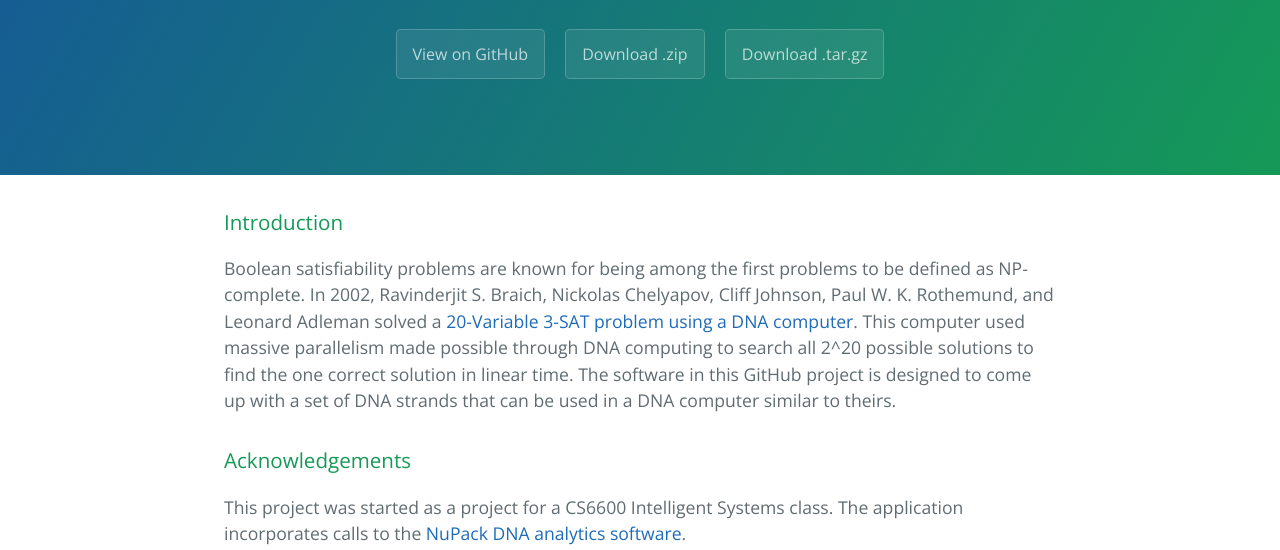
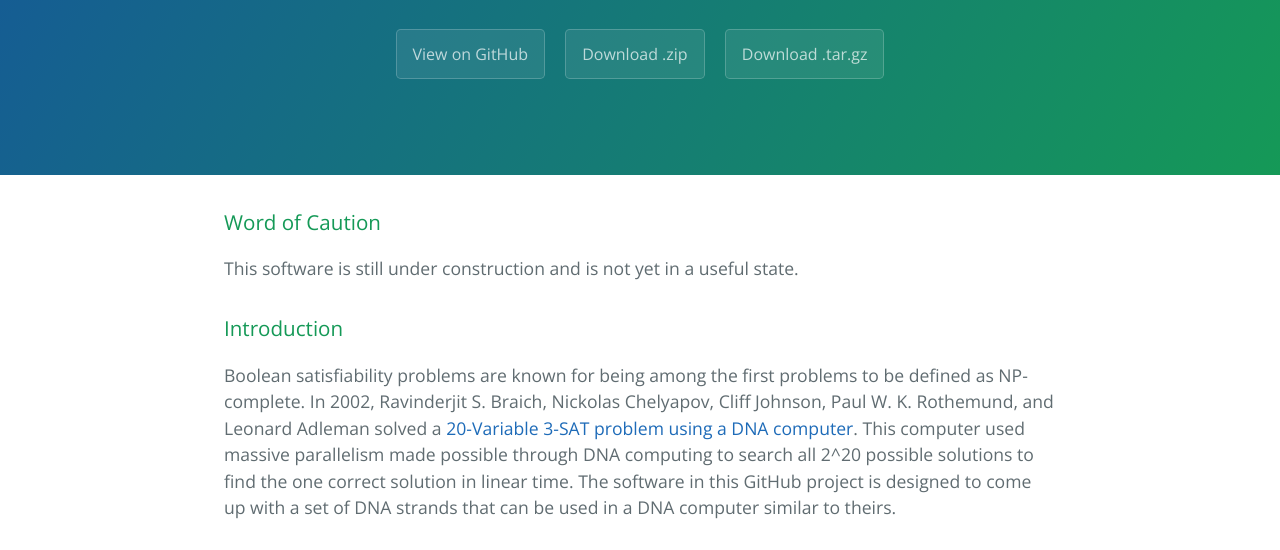
Before and after one commit to magicarrow2/CS-6600-DNA-Project, a plain HTML site: page index.html in a window 1280 px wide. Shown: the part 238-788 px from the top of the page. Drawn offline with nearby package versions, Linux system fonts and the light colour scheme.

```diff
--- a/index.html
+++ b/index.html
@@ -20,6 +20,11 @@
 
     <section class="main-content">
       <h3>
+<a id="word-of-caution" class="anchor" href="#word-of-caution" aria-hidden="true"><span class="octicon octicon-link"></span></a>Word of Caution</h3>
+
+<p>This software is still under construction and is not yet in a useful state.</p>
+
+<h3>
 <a id="introduction" class="anchor" href="#introduction" aria-hidden="true"><span class="octicon octicon-link"></span></a>Introduction</h3>
 
 <p>Boolean satisfiability problems are known for being among the first problems to be defined as NP-complete.  In 2002, Ravinderjit S. Braich, Nickolas Chelyapov, Cliff Johnson, Paul W. K. Rothemund, and Leonard Adleman solved a <a href="http://www.sciencemag.org/content/296/5567/499.abstract">20-Variable 3-SAT problem using a DNA computer</a>.  This computer used massive parallelism made possible through DNA computing to search all 2^20 possible solutions to find the one correct solution in linear time.  The software in this GitHub project is designed to come up with a set of DNA strands that can be used in a DNA computer similar to theirs.</p>
--- a/params.json
+++ b/params.json
@@ -1 +1 @@
-{"name":"CS 6600 DNA Computing Project","tagline":"This is a project for a master's class for turning a 3-SAT into a set of unique, straight, non-combining DNA strands representing the true and false states of the variables in the 3-SAT problem.","body":"### Introduction\r\nBoolean satisfiability problems are known for being among the first problems to be defined as NP-complete.  In 2002, Ravinderjit S. Braich, Nickolas Chelyapov, Cliff Johnson, Paul W. K. Rothemund, and Leonard Adleman solved a [20-Variable 3-SAT problem using a DNA computer](http://www.sciencemag.org/content/296/5567/499.abstract).  This computer used massive parallelism made possible through DNA computing to search all 2^20 possible solutions to find the one correct solution in linear time.  The software in this GitHub project is designed to come up with a set of DNA strands that can be used in a DNA computer similar to theirs.\r\n\r\n### Acknowledgements\r\nThis project was started as a project for a CS6600 Intelligent Systems class.  The application incorporates calls to the [NuPack DNA analytics software](http://www.nupack.org/).","google":"","note":"Don't delete this file! It's used internally to help with page regeneration."}
+{"name":"CS 6600 DNA Computing Project","tagline":"This is a project for a master's class for turning a 3-SAT into a set of unique, straight, non-combining DNA strands representing the true and false states of the variables in the 3-SAT problem.","body":"### Word of Caution\r\nThis software is still under construction and is not yet in a useful state.\r\n\r\n### Introduction\r\nBoolean satisfiability problems are known for being among the first problems to be defined as NP-complete.  In 2002, Ravinderjit S. Braich, Nickolas Chelyapov, Cliff Johnson, Paul W. K. Rothemund, and Leonard Adleman solved a [20-Variable 3-SAT problem using a DNA computer](http://www.sciencemag.org/content/296/5567/499.abstract).  This computer used massive parallelism made possible through DNA computing to search all 2^20 possible solutions to find the one correct solution in linear time.  The software in this GitHub project is designed to come up with a set of DNA strands that can be used in a DNA computer similar to theirs.\r\n\r\n### Acknowledgements\r\nThis project was started as a project for a CS6600 Intelligent Systems class.  The application incorporates calls to the [NuPack DNA analytics software](http://www.nupack.org/).","google":"","note":"Don't delete this file! It's used internally to help with page regeneration."}
```
